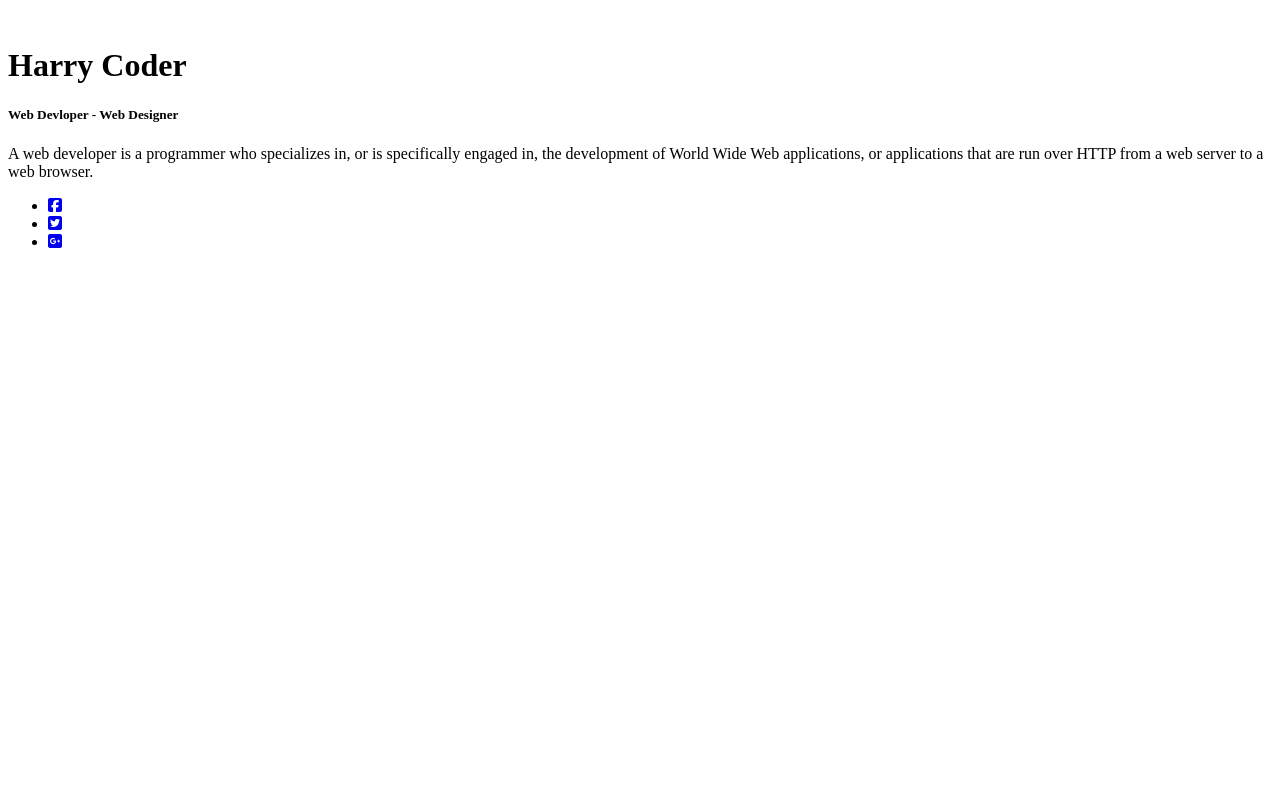
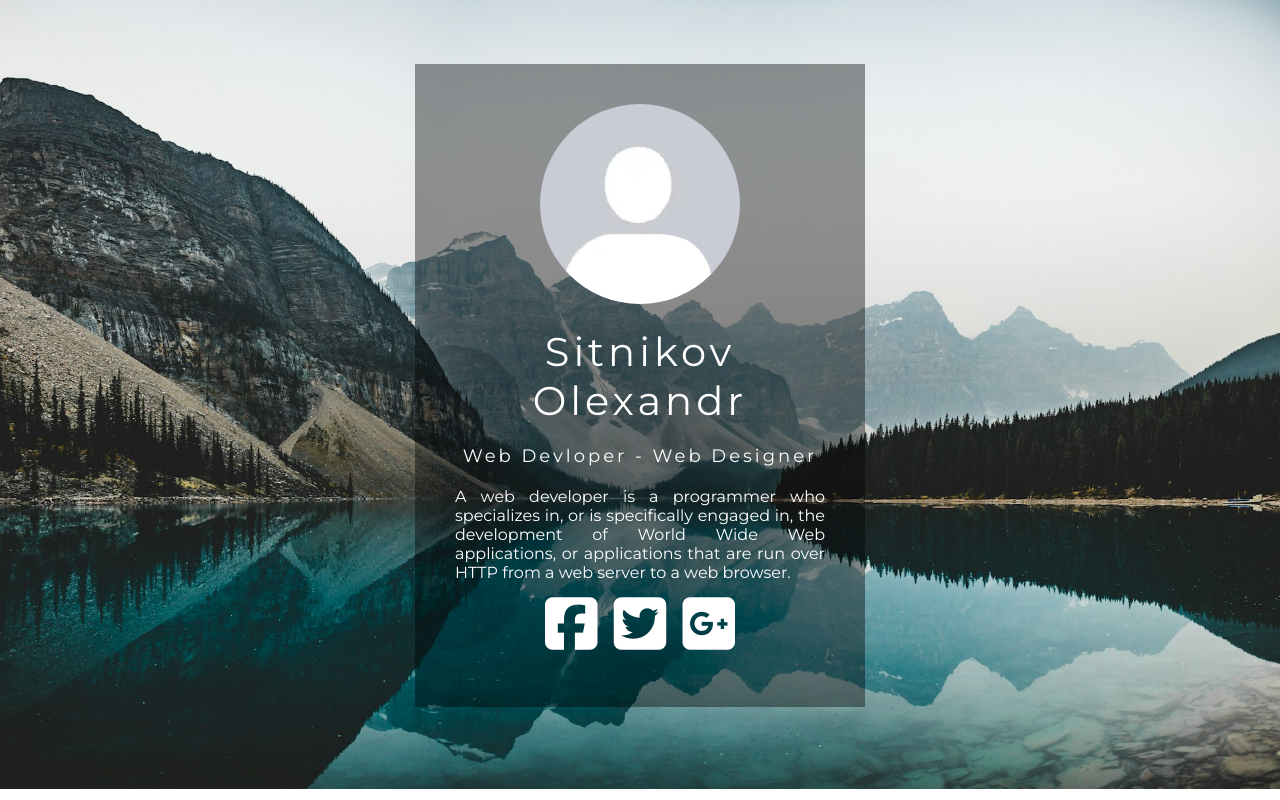
Before and after one commit to DezRill/pr_1_2, a plain HTML site: page index.html in a window 1280 px wide. Drawn offline with Linux system fonts and the light colour scheme.

Commit message:
edit styles

```diff
--- /dev/null
+++ b/assets/style.css
@@ -0,0 +1,69 @@
+* {
+    margin: 0;
+    padding: 0;
+    box-sizing: border-box;
+    font-family: 'Montserrat', sans-serif;
+}
+
+body {
+    margin: 0;
+    padding: 0;
+    background: url(img/bg-image.jpg) no-repeat;
+    background-size: cover;
+}
+
+.box {
+    width: 450px;
+    background: rgba(0, 0, 0, 0.4);
+    padding: 40px;
+    text-align: center;
+    margin: 5% auto auto auto;
+    color: white;
+    font-family: 'Century Gothic', sans-serif;
+}
+
+.box-img {
+    border-radius: 50%;
+    width: 200px;
+    height: 200px;
+}
+
+.box h1 {
+    font-size: 40px;
+    letter-spacing: 4px;
+    font-weight: 100;
+    margin-top: 20px;
+}
+
+.box h5 {
+    font-size: 18px;
+    letter-spacing: 3px;
+    font-weight: 100;
+    margin: 20px 0;
+}
+
+.box p {
+    text-align: justify;
+}
+
+ul {
+    margin: 0;
+    padding: 0;
+}
+
+.box li {
+    display: inline-block;
+    margin: 6px;
+    list-style: none;
+}
+
+.box li a {
+    color: white;
+    text-decoration: none;
+    font-size: 60px;
+    transition: all ease-in-out 250ms;
+}
+
+.box li a:hover {
+    color: #b9b9b9;
+}
--- a/index.html
+++ b/index.html
@@ -4,16 +4,16 @@
 <head>
     <meta charset="utf-8">
     <script src="https://use.fontawesome.com/d1341f9b7a.js"></script>
-    <link rel="stylesheet" href="style.css">
+    <link rel="stylesheet" href="assets/style.css">
     <title>Personal WebSite</title>
     <link href="https://fonts.googleapis.com/css2?family=Montserrat:wght@400;600&display=swap" rel="stylesheet">
 </head>
 
 <body>
     <div class="box">
-        <img src="img/52218902-software-developer-coder-at-work-comic-book-pop-art-retro-style-vector-illustration-software-enginee.webp"
+        <img src="assets/img/no-photo.jpg"
             alt="" class="box-img">
-        <h1>Harry Coder</h1>
+        <h1>Sitnikov Olexandr</h1>
         <h5>Web Devloper - Web Designer</h5>
         <p>
             A web developer is a programmer who specializes in, or
```
Also changed, not shown: assets/img/bg-image.jpg (added), assets/img/no-photo.jpg (added).
